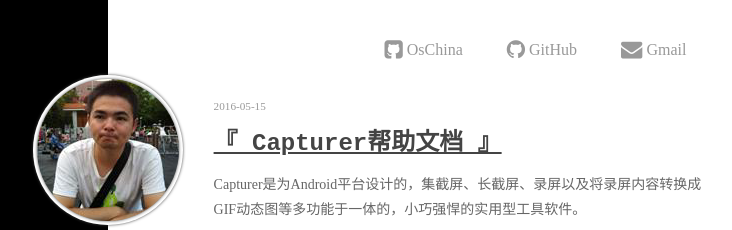
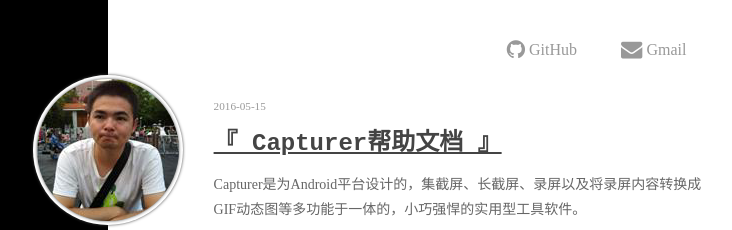
Before and after one commit to way1989/way1989.github.io, a Jekyll site: the page built from index.html, in a window 1280 px wide. Shown: the top 230 px of the page, without its empty margins (276-1008 px from the left). Built offline with Jekyll 4.4.1, drawn with Linux system fonts in a browser that asks for light colours; the list of posts is cut into pages by our own code.

Commit message:
modify index

```diff
--- a/index.html
+++ b/index.html
@@ -5,10 +5,8 @@ layout: home
 <div class="index-content blog">
     <div class="section">
         <div class="cate-bar">
-          <a href="{{ site.myblog.oschina }}"><i class="icon-github-sign icon-large"></i><span> OsChina</span></a>
           <a href="{{ site.myblog.github }}"><i class="icon-github icon-large"></i><span> GitHub</span></a>
           <a href="{{ site.myblog.email }}"><i class="icon-envelope icon-large"></i><span> Gmail</span></a>
-
         </div>
 
         <ul class="artical-list">
```
